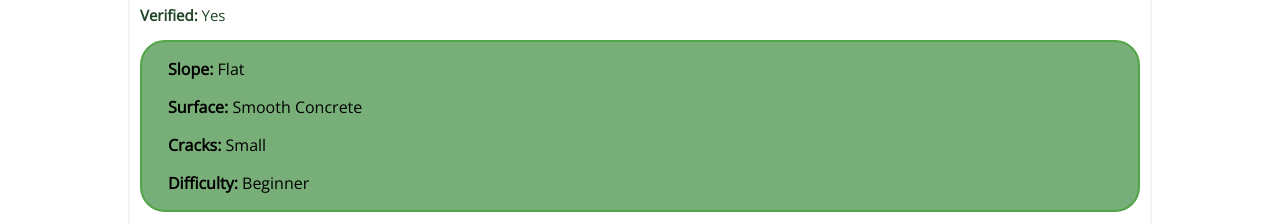
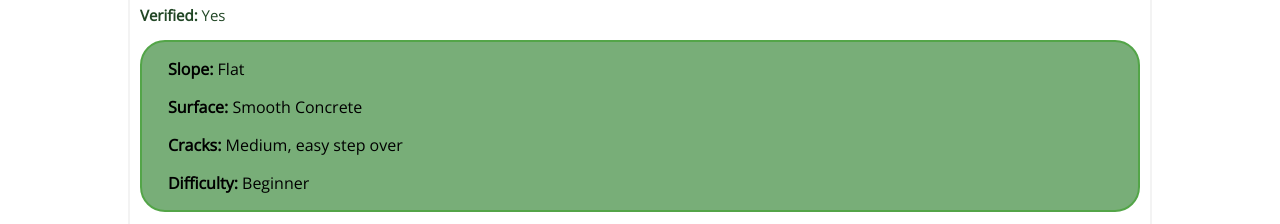
Before and after one commit to RollerskateSpotsAus/rollerskatespotsaus.github.io, a plain HTML site: page statePages/QLD/skatespots/loverswalk.html in a window 1280 px wide. Shown: the part 900-1124 px from the top of the page. Drawn offline with nearby package versions, Linux system fonts and the light colour scheme.

Commit message:
lovers walk update

```diff
--- a/statePages/QLD/skatespots/loverswalk.html
+++ b/statePages/QLD/skatespots/loverswalk.html
@@ -52,7 +52,7 @@
                 <div id="spotFeatures">
                     <p><b>Slope:</b> Flat</p>
                     <p><b>Surface:</b> Smooth Concrete</p>
-                    <p><b>Cracks:</b> Small</p>
+                    <p><b>Cracks:</b> Medium, easy step over</p>
                     <p><b>Difficulty:</b> Beginner</p>
                 </div>
 
```
